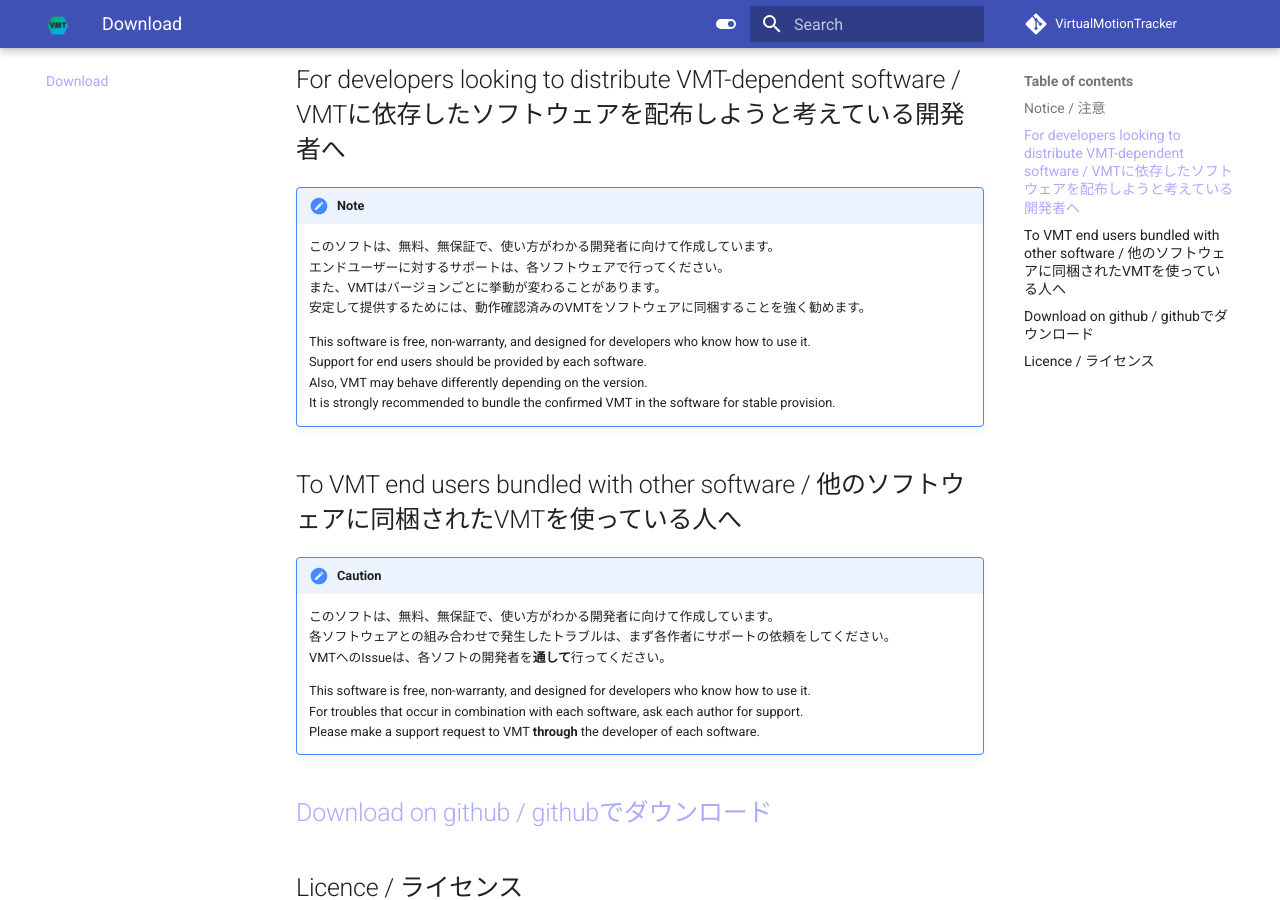
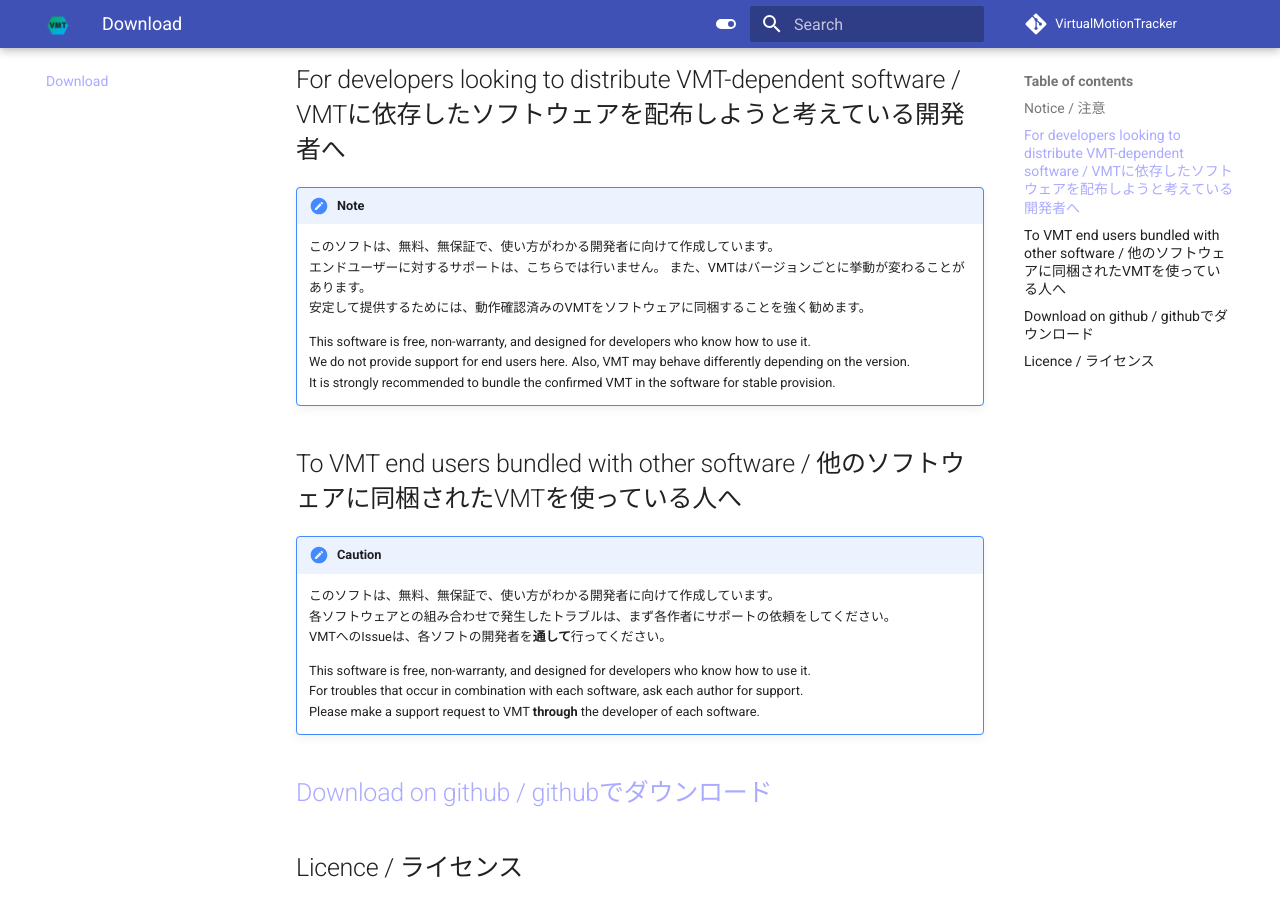
Before and after one commit to gpsnmeajp/VirtualMotionTrackerDocument, an MkDocs documentation site: the page built from docs/download.md, in a window 1280 px wide and 900 px high, scrolled down 1042 px. Built offline with MkDocs 1.6.1 and Material for MkDocs 9.7.7, drawn with Linux system fonts in a browser that asks for light colours; comment, search, counter and statistics services are not loaded.

Commit message:
文章の修正

```diff
--- a/docs/download.md
+++ b/docs/download.md
@@ -29,12 +29,12 @@
 ## For developers looking to distribute VMT-dependent software  / VMTに依存したソフトウェアを配布しようと考えている開発者へ
 !!! Note
     このソフトは、無料、無保証で、使い方がわかる開発者に向けて作成しています。
-    エンドユーザーに対するサポートは、各ソフトウェアで行ってください。
+    エンドユーザーに対するサポートは、こちらでは行いません。
     また、VMTはバージョンごとに挙動が変わることがあります。
     安定して提供するためには、動作確認済みのVMTをソフトウェアに同梱することを強く勧めます。
 
     This software is free, non-warranty, and designed for developers who know how to use it.
-    Support for end users should be provided by each software.
+    We do not provide support for end users here.
     Also, VMT may behave differently depending on the version.
     It is strongly recommended to bundle the confirmed VMT in the software for stable provision.
 
```
